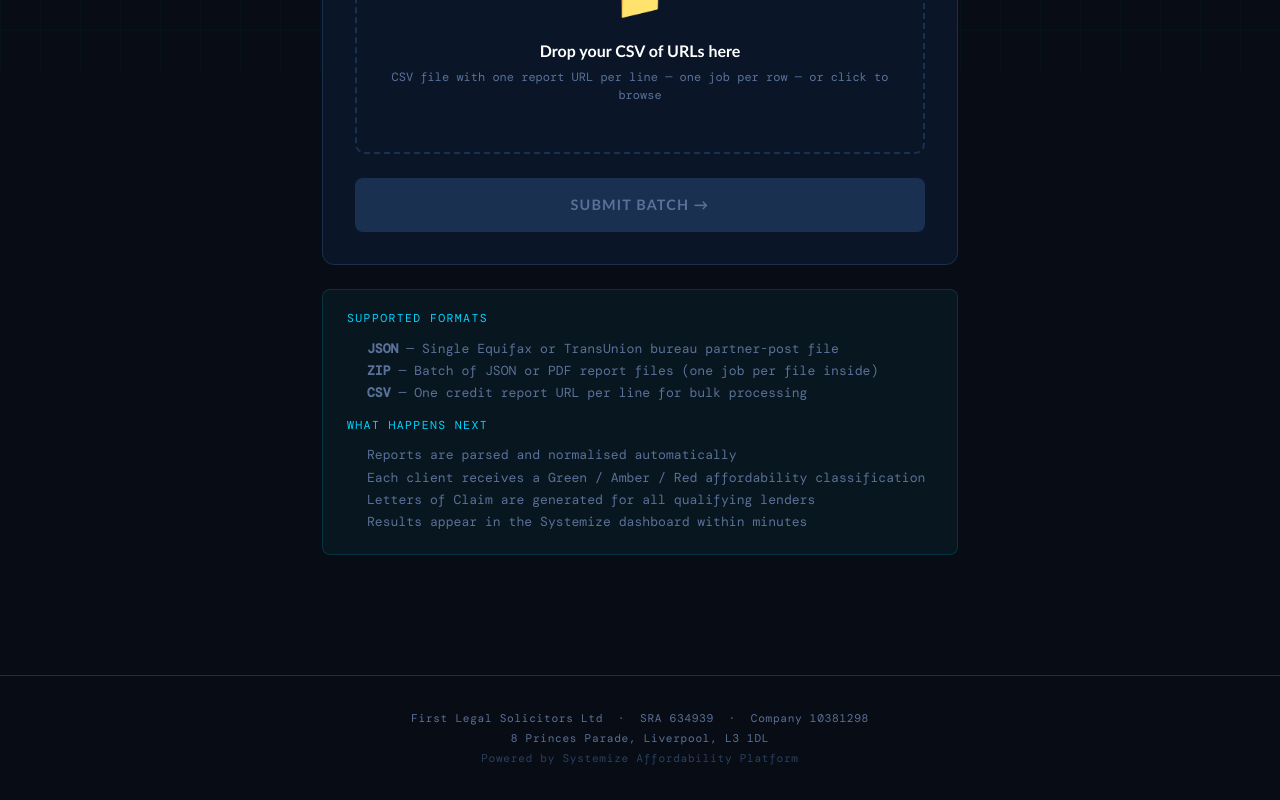
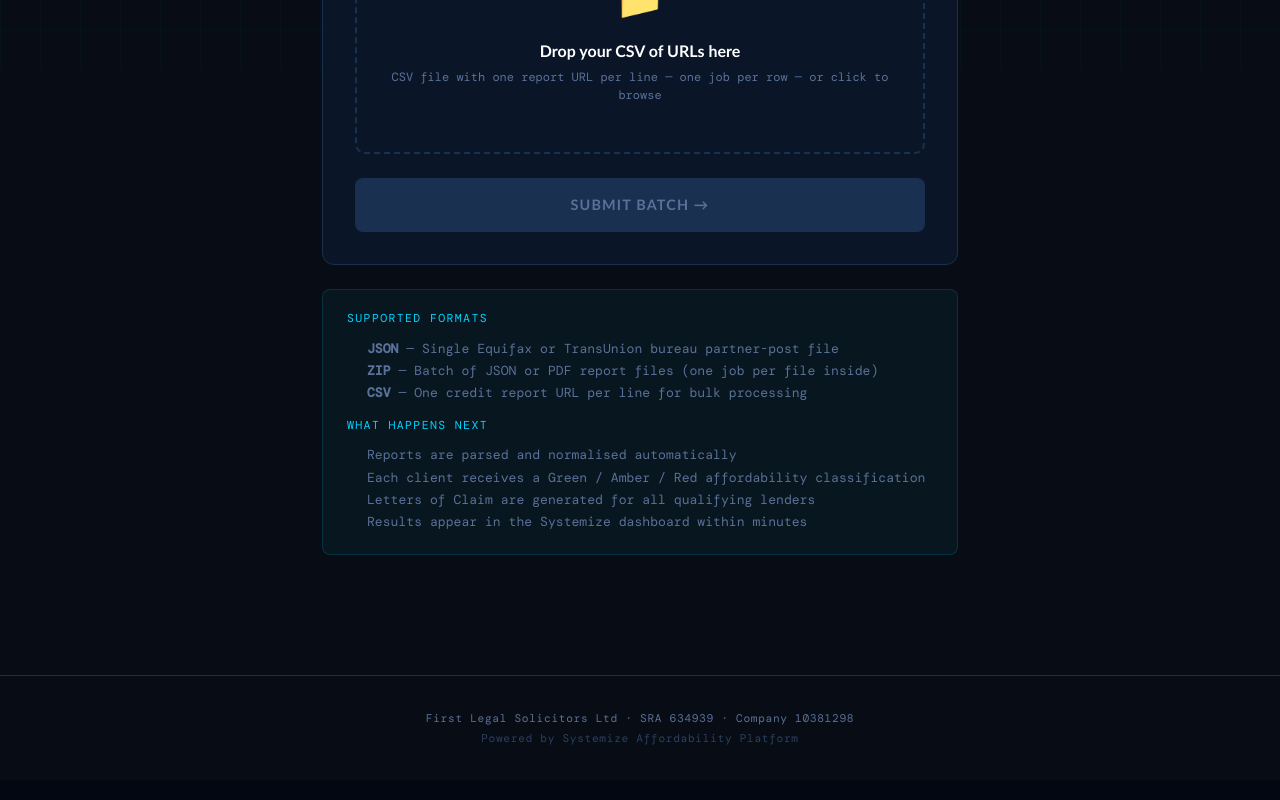
Before and after one commit to rcullhss-blip/affordability.systemizesolutions, a Next.js app in the folder frontend/: page /upload in a window 1280 px wide. Shown: the part 730-1530 px from the top of the page. Built offline with nearby package versions, Linux system fonts and the light colour scheme.

Commit message:
Portal: firm-aware logo, tab title, eyebrow and footer (Barings branding)

```diff
--- a/frontend/src/app/(portal)/layout.tsx
+++ b/frontend/src/app/(portal)/layout.tsx
@@ -1,8 +1,11 @@
 import type { Metadata } from "next";
 import "./portal.css";
 
+const FIRM = process.env.NEXT_PUBLIC_FIRM || "first_legal";
+const FIRM_NAME = FIRM === "barings" ? "Barings Law" : "First Legal Solicitors";
+
 export const metadata: Metadata = {
-  title: "First Legal Solicitors — Secure Document Upload",
+  title: `${FIRM_NAME} — Secure Document Upload`,
   description: "Secure credit report upload portal",
 };
 
--- a/frontend/src/app/(portal)/upload/page.tsx
+++ b/frontend/src/app/(portal)/upload/page.tsx
@@ -4,7 +4,22 @@ import { useRef, useState, useCallback } from "react";
 const API = process.env.NEXT_PUBLIC_API_URL || "https://systemize-backend-production.up.railway.app";
 // Instructing firm for this portal — Barings deployment sets NEXT_PUBLIC_FIRM=barings.
 const FIRM = process.env.NEXT_PUBLIC_FIRM || "first_legal";
-const FIRM_LABEL = FIRM === "barings" ? "Barings Law" : "First Legal";
+const FIRM_CONFIG = FIRM === "barings"
+  ? {
+      label:   "Barings Law",
+      logo:    "/barings-logo.png",
+      eyebrow: "Barings Law",
+      footer:  "Barings Ltd · SRA 522572 · Company 07072321",
+      logoStyle: { height: "40px", width: "auto", objectFit: "contain" as const },
+    }
+  : {
+      label:   "First Legal",
+      logo:    "/first-legal-logo.png",
+      eyebrow: "First Legal Solicitors",
+      footer:  "First Legal Solicitors Ltd · SRA 634939 · Company 10381298",
+      logoStyle: { height: "52px", width: "52px", objectFit: "cover" as const, borderRadius: "6px" },
+    };
+const FIRM_LABEL = FIRM_CONFIG.label;
 
 type Stage = "idle" | "uploading" | "processing" | "success" | "error";
 type Mode  = "csv" | "zip" | "json" | "pdf";
@@ -141,7 +156,7 @@ export default function UploadPortalPage() {
         <header className="portal-header">
           <div className="portal-header-left">
             {/* eslint-disable-next-line @next/next/no-img-element */}
-            <img src="/first-legal-logo.png" alt="First Legal Solicitors" style={{ height: "52px", width: "52px", objectFit: "cover", borderRadius: "6px" }} />
+            <img src={FIRM_CONFIG.logo} alt={FIRM_CONFIG.label} style={FIRM_CONFIG.logoStyle} />
             <div className="portal-divider" />
             <span className="portal-badge">{FIRM_LABEL} · Secure Upload Portal</span>
           </div>
@@ -159,7 +174,7 @@ export default function UploadPortalPage() {
             <SuccessView result={result} onReset={reset} />
           ) : (
             <>
-              <div className="portal-eyebrow">First Legal Solicitors</div>
+              <div className="portal-eyebrow">{FIRM_CONFIG.eyebrow}</div>
               <h1 className="portal-h1">
                 Upload <span>Credit Report</span> Batch
               </h1>
@@ -298,9 +313,7 @@ export default function UploadPortalPage() {
         {/* Footer */}
         <footer className="portal-footer">
           <p>
-            First Legal Solicitors Ltd &nbsp;·&nbsp; SRA 634939 &nbsp;·&nbsp; Company 10381298
-            <br />
-            8 Princes Parade, Liverpool, L3 1DL
+            {FIRM_CONFIG.footer}
             <br />
             <span style={{ color: "#2a4060" }}>Powered by Systemize Affordability Platform</span>
           </p>
```
Also changed, not shown: frontend/public/barings-logo.png (added).
